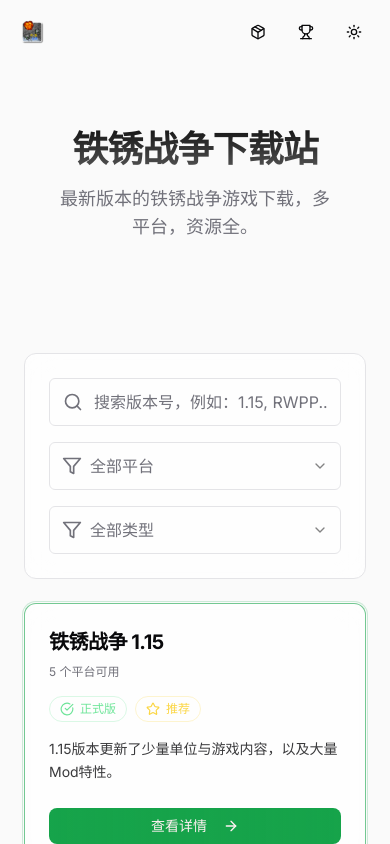
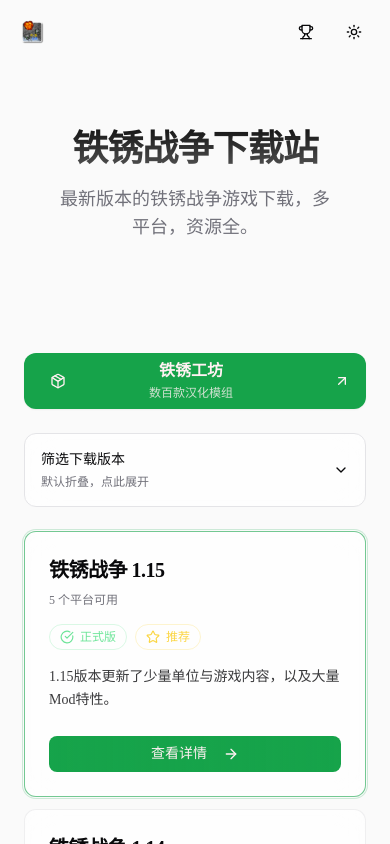
Before and after one commit to deadmau5v/RWDownload, a Next.js app: page / in a window 390 px wide. Shown: the top 844 px of the page. Built offline with nearby package versions, Linux system fonts and the light colour scheme.

Commit message:
feat: deploy to cloudflare pages and improve mobile filters

```diff
--- a/app/layout.tsx
+++ b/app/layout.tsx
@@ -1,16 +1,10 @@
 import type React from "react"
 import type { Metadata, Viewport } from "next"
-import { Inter } from "next/font/google"
 import "./globals.css"
 import { cn } from "@/lib/utils"
 import { ThemeProvider } from "@/components/theme-provider"
 import { Header } from "@/components/header"
 import { Analytics } from "@vercel/analytics/next"
-
-const inter = Inter({
-  subsets: ["latin"],
-  variable: "--font-sans",
-})
 
 export const metadata: Metadata = {
   title: "铁锈战争下载站 - Rusted Warfare Downloads",
@@ -54,7 +48,7 @@ export default function RootLayout({
 }) {
   return (
     <html lang="zh-CN" suppressHydrationWarning>
-      <body className={cn("min-h-screen bg-background font-sans antialiased", inter.variable)}>
+      <body className={cn("min-h-screen bg-background font-sans antialiased")}>
         <ThemeProvider attribute="class" defaultTheme="system" enableSystem disableTransitionOnChange>
           <div className="relative flex min-h-screen w-full flex-col">
             <Header />
--- a/components/game-list-client.tsx
+++ b/components/game-list-client.tsx
@@ -4,8 +4,10 @@ import { useState, useMemo } from "react"
 import type { GameVersion } from "@/lib/gameVersions"
 import { GameCard } from "@/components/game-card"
 import { Input } from "@/components/ui/input"
+import { Button } from "@/components/ui/button"
+import { Collapsible, CollapsibleContent, CollapsibleTrigger } from "@/components/ui/collapsible"
 import { Select, SelectContent, SelectItem, SelectTrigger, SelectValue } from "@/components/ui/select"
-import { Search, Filter, FileSearch } from "lucide-react"
+import { Search, Filter, FileSearch, Package, ArrowUpRight, ChevronDown } from "lucide-react"
 
 function EmptyState({ searchTerm }: { searchTerm: string }) {
   return (
@@ -23,6 +25,7 @@ export function GameListClient({ allGames }: { allGames: GameVersion[] }) {
   const [searchTerm, setSearchTerm] = useState("")
   const [platformFilter, setPlatformFilter] = useState("all")
   const [versionTypeFilter, setVersionTypeFilter] = useState("all")
+  const [mobileFiltersOpen, setMobileFiltersOpen] = useState(false)
 
   const filteredGames = useMemo(() => {
     return allGames
@@ -62,9 +65,8 @@ export function GameListClient({ allGames }: { allGames: GameVersion[] }) {
     thirdParty: "第三方",
   }
 
-  return (
-    <div className="space-y-6">
-      <div className="p-6 bg-glass rounded-xl space-y-4 sticky top-[70px] z-20">
+  const filterFields = (
+    <>
       <div className="relative">
         <Search className="absolute left-3.5 top-1/2 -translate-y-1/2 h-5 w-5 text-muted-foreground" />
         <Input
@@ -72,12 +74,12 @@ export function GameListClient({ allGames }: { allGames: GameVersion[] }) {
           placeholder="搜索版本号，例如：1.15, RWPP..."
           value={searchTerm}
           onChange={(e) => setSearchTerm(e.target.value)}
-            className="pl-11 h-12 text-base bg-transparent"
+          className="h-12 bg-transparent pl-11 text-base"
         />
       </div>
-        <div className="grid grid-cols-1 md:grid-cols-2 gap-4">
+      <div className="grid grid-cols-1 gap-4 md:grid-cols-2">
         <Select value={platformFilter} onValueChange={setPlatformFilter}>
-            <SelectTrigger className="h-12 text-base bg-transparent">
+          <SelectTrigger className="h-12 bg-transparent text-base">
             <div className="flex items-center gap-2 text-muted-foreground">
               <Filter className="h-5 w-5" />
               <SelectValue placeholder="选择平台" />
@@ -92,7 +94,7 @@ export function GameListClient({ allGames }: { allGames: GameVersion[] }) {
           </SelectContent>
         </Select>
         <Select value={versionTypeFilter} onValueChange={setVersionTypeFilter}>
-            <SelectTrigger className="h-12 text-base bg-transparent">
+          <SelectTrigger className="h-12 bg-transparent text-base">
             <div className="flex items-center gap-2 text-muted-foreground">
               <Filter className="h-5 w-5" />
               <SelectValue placeholder="选择类型" />
@@ -107,6 +109,56 @@ export function GameListClient({ allGames }: { allGames: GameVersion[] }) {
           </SelectContent>
         </Select>
       </div>
+    </>
+  )
+
+  return (
+    <div className="space-y-6">
+      <div className="space-y-3">
+        <Button
+          asChild
+          size="lg"
+          className="h-14 w-full rounded-xl bg-primary px-4 text-primary-foreground shadow-sm hover:bg-primary/90 md:hidden"
+        >
+          <a href="https://rw.denox.cc" target="_blank" rel="noopener noreferrer">
+            <span className="grid w-full grid-cols-[36px_1fr_20px] items-center gap-3">
+              <span className="flex h-9 w-9 items-center justify-center rounded-full bg-primary-foreground/14">
+                <Package className="h-5 w-5" />
+              </span>
+              <span className="text-center">
+                <span className="block text-base font-semibold leading-tight">铁锈工坊</span>
+                <span className="mt-1 block text-xs text-primary-foreground/80">数百款汉化模组</span>
+              </span>
+            </span>
+            <ArrowUpRight className="h-4 w-4" />
+          </a>
+        </Button>
+      </div>
+
+      <Collapsible open={mobileFiltersOpen} onOpenChange={setMobileFiltersOpen} className="md:hidden">
+        <div className="rounded-xl bg-glass">
+          <CollapsibleTrigger asChild>
+            <Button
+              variant="ghost"
+              className="flex h-auto w-full items-center justify-between rounded-xl px-4 py-4 text-left"
+            >
+              <span>
+                <span className="block text-sm font-medium text-foreground">筛选下载版本</span>
+                <span className="mt-1 block text-xs text-muted-foreground">
+                  {mobileFiltersOpen ? "收起筛选条件" : "默认折叠，点此展开"}
+                </span>
+              </span>
+              <ChevronDown className={`h-4 w-4 shrink-0 transition-transform ${mobileFiltersOpen ? "rotate-180" : ""}`} />
+            </Button>
+          </CollapsibleTrigger>
+          <CollapsibleContent className="space-y-4 px-4 pb-4">
+            {filterFields}
+          </CollapsibleContent>
+        </div>
+      </Collapsible>
+
+      <div className="hidden rounded-xl bg-glass p-6 md:sticky md:top-[70px] md:z-20 md:block md:space-y-4">
+        {filterFields}
       </div>
 
       {filteredGames.length > 0 ? (
--- a/components/header.tsx
+++ b/components/header.tsx
@@ -44,12 +44,6 @@ export function Header() {
             </a>
           </Button>
           <Button asChild variant="ghost" size="icon" className="sm:hidden">
-            <a href="https://rw.denox.cc" target="_blank" rel="noopener noreferrer">
-              <Package className="h-4 w-4" />
-              <span className="sr-only">前往模组下载站</span>
-            </a>
-          </Button>
-          <Button asChild variant="ghost" size="icon" className="sm:hidden">
             <a href="https://esports.cnkd.fun/" target="_blank" rel="noopener noreferrer">
               <Trophy className="h-4 w-4" />
               <span className="sr-only">前往铁锈赛事网站</span>
--- a/next.config.mjs
+++ b/next.config.mjs
@@ -1,26 +1,16 @@
 /** @type {import('next').NextConfig} */
 const nextConfig = {
-  eslint: {
-    ignoreDuringBuilds: true,
-  },
+  output: "export",
   typescript: {
     ignoreBuildErrors: true,
   },
   images: {
     unoptimized: true,
   },
-  async rewrites() {
-    return [
-      // 处理中文URL编码问题
-      {
-        source: '/v/:path*',
-        destination: '/v/:path*',
-      },
-    ]
+  turbopack: {
+    root: process.cwd(),
   },
-  // 确保URL编码正确处理
   trailingSlash: false,
-  skipMiddlewareUrlNormalize: true,
 }
 
 export default nextConfig
--- a/package.json
+++ b/package.json
@@ -3,7 +3,9 @@
   "version": "1.0",
   "private": true,
   "scripts": {
-    "build": "next build",
+    "build": "next build --webpack",
+    "cf:build": "next build --webpack",
+    "cf:deploy": "wrangler pages deploy out --project-name rw-download",
     "dev": "next dev",
     "lint": "next lint",
     "start": "next start"
```
Also changed, not shown: 1 other file (tests, documents, lock files or other folders). Lines whose indentation alone changed are shown as unchanged.
